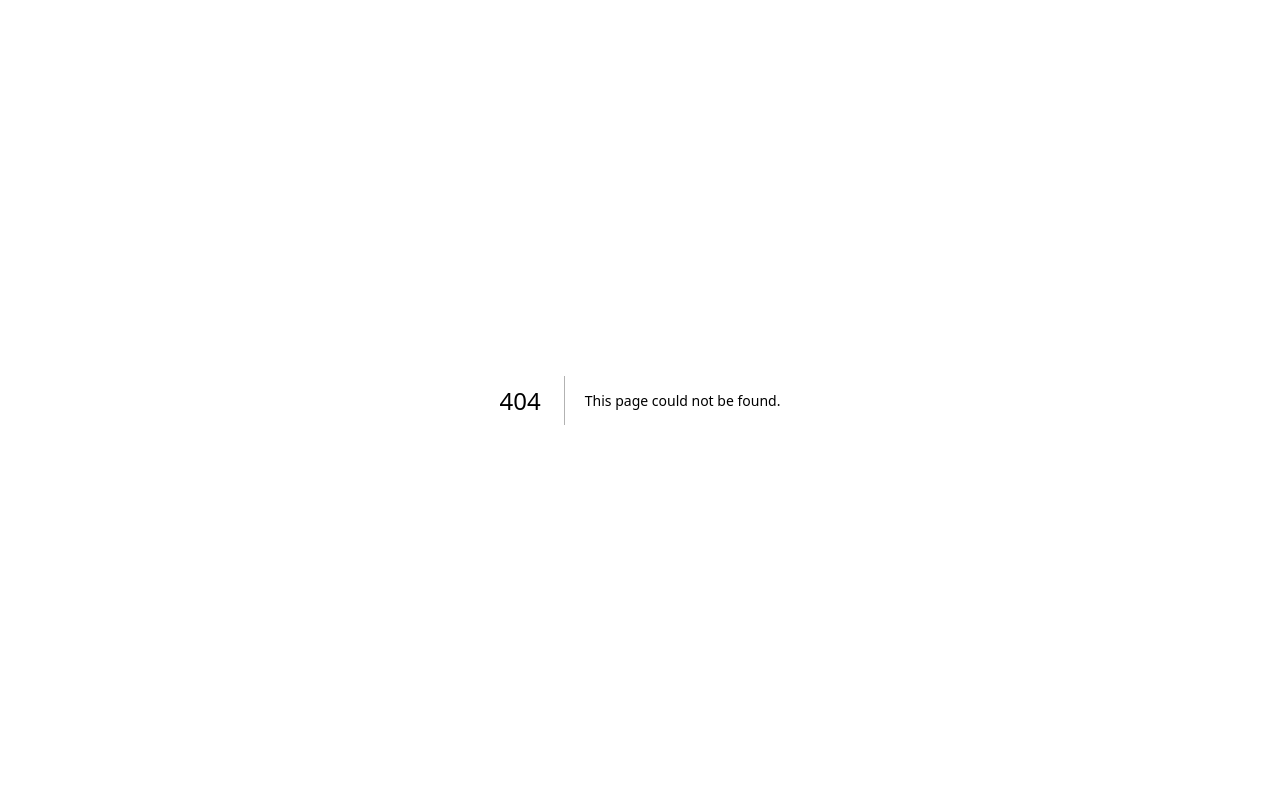
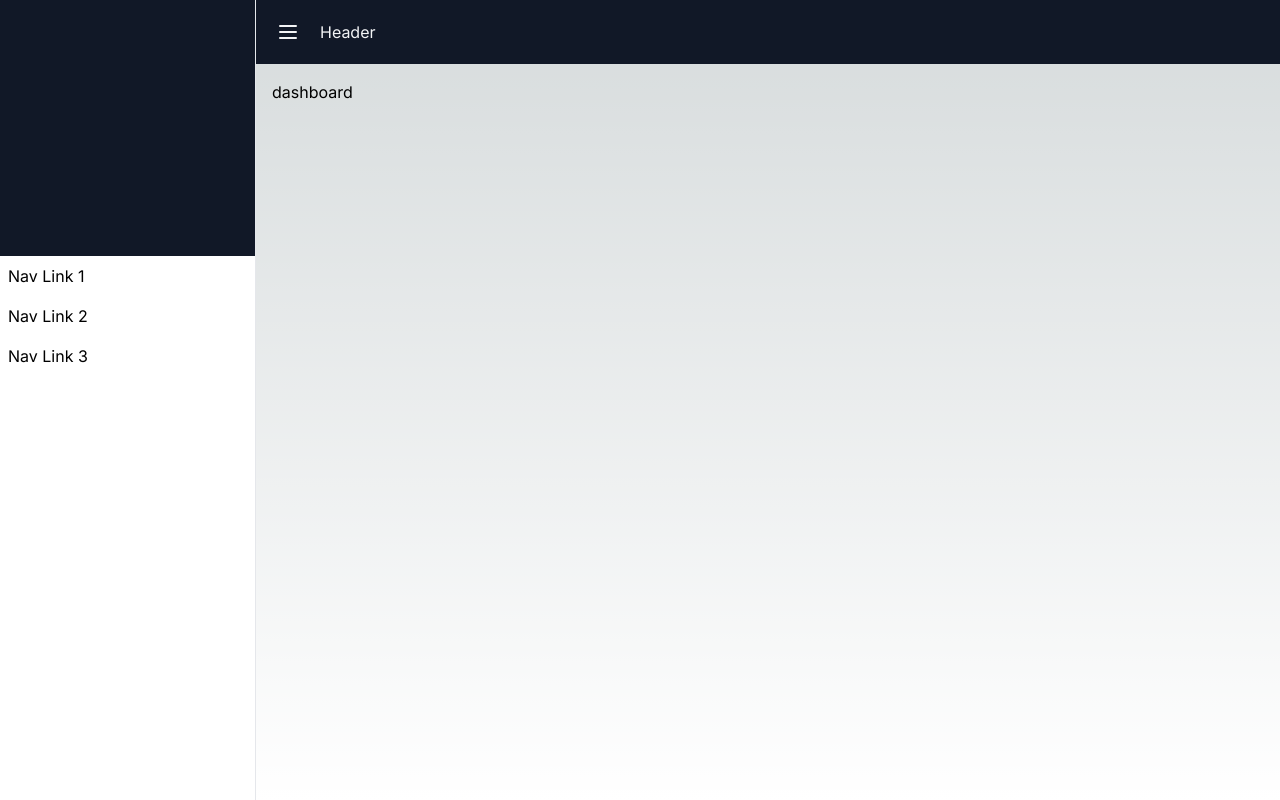
Before and after one commit to vijaysekar3626/asset-next, a Next.js app: page /dashboard in a window 1280 px wide. Before the commit this address had no page. Built offline with nearby package versions, Linux system fonts and the light colour scheme.

Commit message:
dynamic routing

```diff
--- /dev/null
+++ b/src/app/(wrap)/dashboard/page.tsx
@@ -0,0 +1,9 @@
+import React from 'react'
+
+function page() {
+  return (
+    <div>dashboard</div>
+  )
+}
+
+export default page
--- /dev/null
+++ b/src/app/(wrap)/layout.tsx
@@ -0,0 +1,10 @@
+
+import CommLayout from '@/components/commonlayouts';
+
+function layout({ children }: { children: React.ReactNode}) {
+  return (
+    <CommLayout>{children}</CommLayout>
+  )
+}
+
+export default layout
--- a/src/app/page.tsx
+++ b/src/app/page.tsx
@@ -1,23 +1,10 @@
-'use client';
 
-import React, { useState } from 'react';
-import Sidebar from './Sidebar';
-import Header from './Header';
+import CommLayout from '@/components/commonlayouts';
 
-const Home: React.FC = () => {
-  const [sidebarOpen, setSidebarOpen] = useState(true);
-
-  const toggleSidebar = () => {
-    setSidebarOpen(!sidebarOpen);
-  };
-
+function  Home({children}:{children: React.ReactNode}) {
   return (
-    <div className="flex overflow-x-hidden h-screen">
-      <Sidebar sidebarOpen={sidebarOpen} />
-      <div className="flex-1">
-        <Header toggleSidebar={toggleSidebar} />
-        <main className="p-4"></main>
-      </div>
+    <div className="">
+      <CommLayout>{children}</CommLayout>
     </div>
   );
 };
--- /dev/null
+++ b/src/components/Commonlayouts.tsx
@@ -0,0 +1,24 @@
+'use client'
+import Header from '@/app/Header';
+import Sidebar from '@/app/Sidebar';
+import React, { useState } from 'react'
+
+
+function CommLayout({ children }: { children: React.ReactNode}) {
+  const [sidebarOpen, setSidebarOpen] = useState(true);
+
+  const toggleSidebar = () => {
+    setSidebarOpen(!sidebarOpen);
+  };
+  return (
+    <div className="flex overflow-x-hidden h-screen">
+      <Sidebar sidebarOpen={sidebarOpen} />
+      <div className="flex-1">
+        <Header toggleSidebar={toggleSidebar} />
+        <main className="p-4">{children}</main>
+      </div>
+    </div>
+  )
+}
+
+export default CommLayout
```
